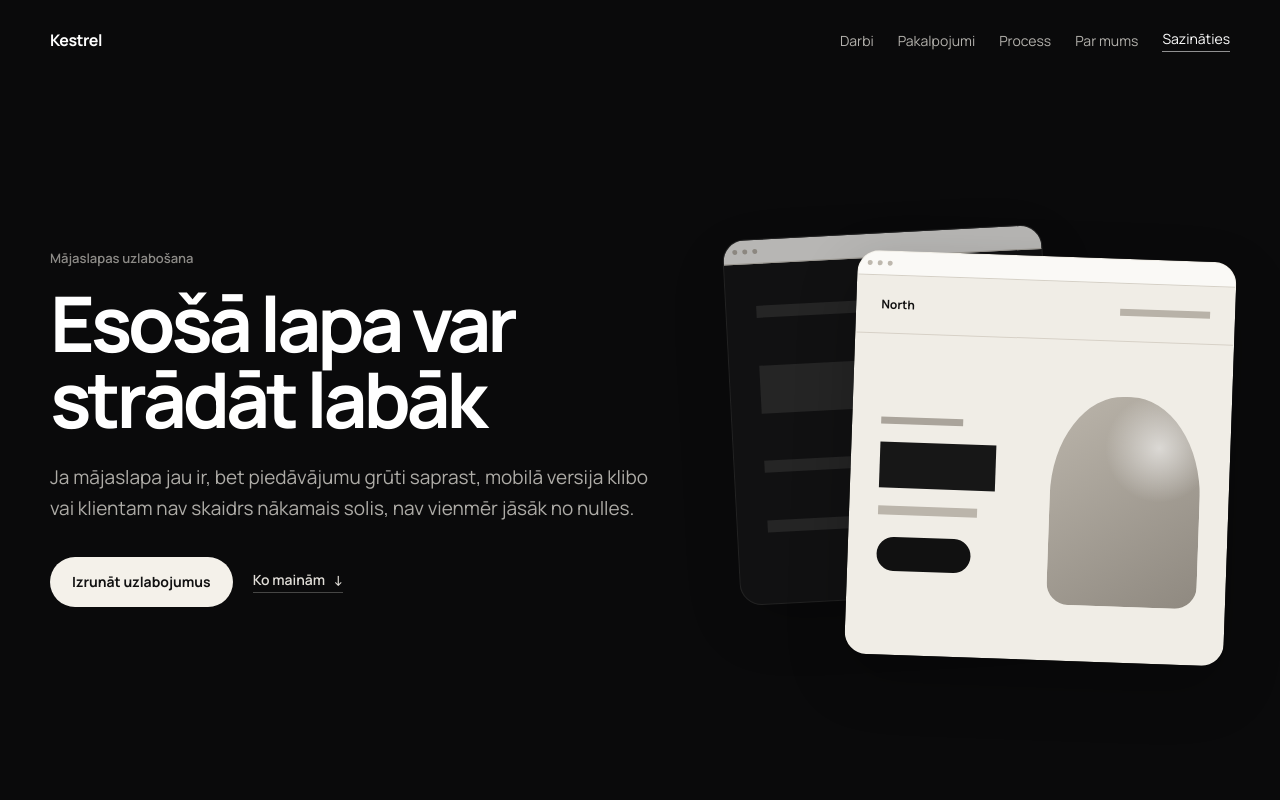
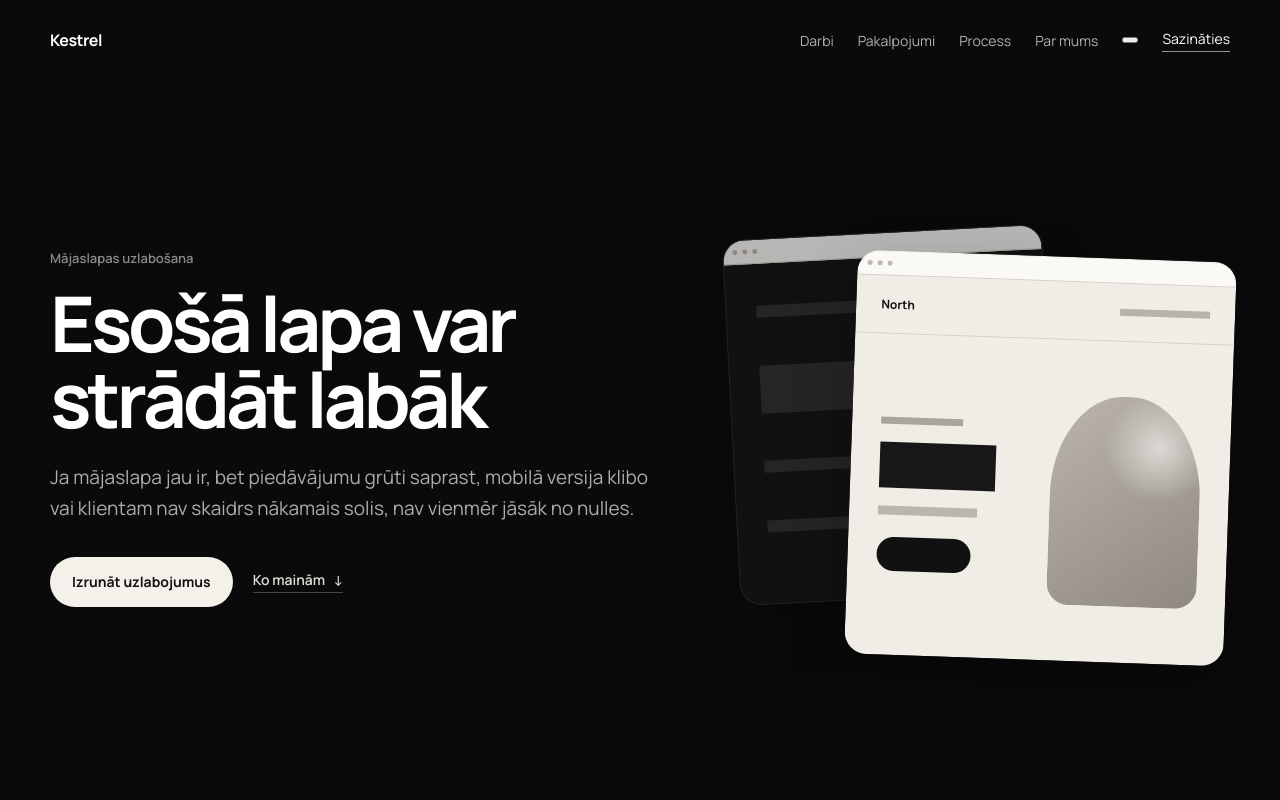
Before and after one commit to davisl24/WEBSITEAGENCY, a Next.js app: page /pakalpojumi/majaslapas-uzlabosana in a window 1280 px wide. Shown: the top 800 px of the page. Built offline with nearby package versions, Linux system fonts and the light colour scheme.

Commit message:
feat: add theme toggle to navigation

```diff
--- a/app/pakalpojumi/majaslapas-uzlabosana/page.tsx
+++ b/app/pakalpojumi/majaslapas-uzlabosana/page.tsx
@@ -1,5 +1,6 @@
 import type { Metadata } from "next";
 import RevealOnView from "../../components/RevealOnView";
+import ThemeToggle from "../../components/ThemeToggle";
 
 export const metadata: Metadata = {
   title: "Mājaslapas uzlabošana | Kestrel",
@@ -17,6 +18,7 @@ export default function WebsiteUpgradePage() {
           <a href="/#services">Pakalpojumi</a>
           <a href="/#process">Process</a>
           <a href="/par-mums">Par mums</a>
+          <ThemeToggle />
           <a className="header-cta" href="/kontakti">Sazināties</a>
         </nav>
       </header>
```
